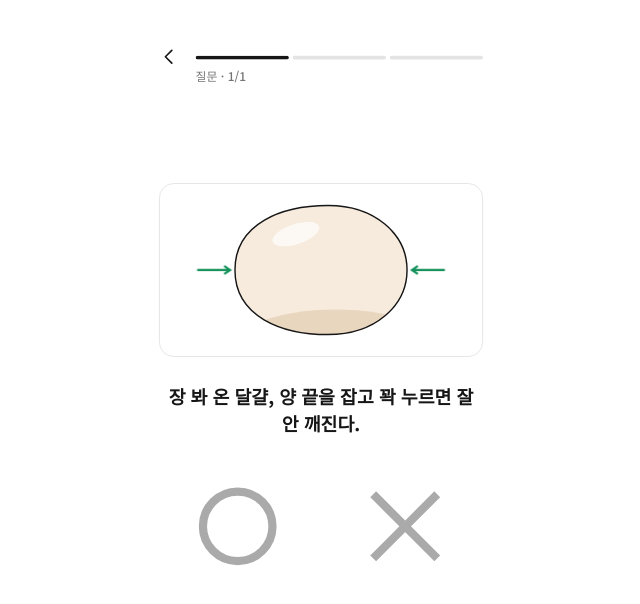
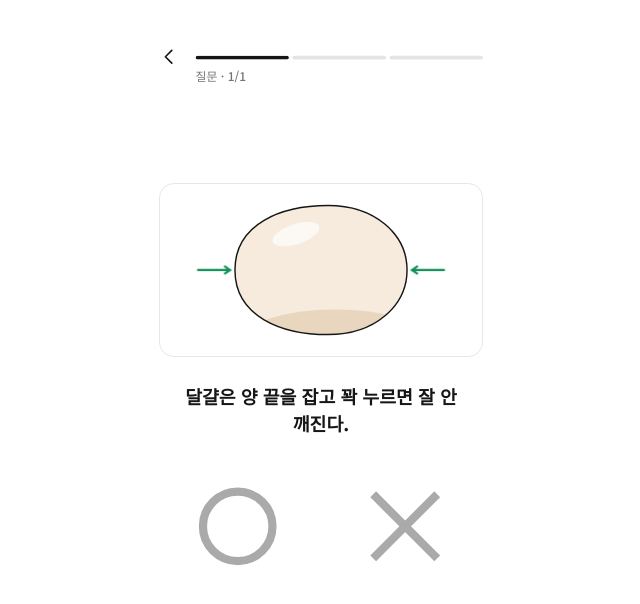
Before and after one commit to siro01117/apptive-motion, a plain HTML site: page egg-arch/index.html in a window 1280 px wide. Shown: the whole page, without its empty margins (319-959 px from the left). Drawn offline with Linux system fonts and the light colour scheme.

Commit message:
후킹 질문 담백하게
Co-Authored-By: Claude Fable 5.2 <noreply@anthropic.com>

```diff
--- a/egg-arch/index.html
+++ b/egg-arch/index.html
@@ -283,7 +283,7 @@ html, body { margin:0; height:100%; background:#fff; transition:background .35s
     { who: K, say: '달걀 끝도 이 꼭대기처럼\n누른 힘을 곡선으로 흘려보내요.', on: ['gArc', 'gPiers', 'gArchF', 'gArchLbl', 'gEgg'], dy: 7, arc: 'arch', egg: 'crown' },
     { who: K, say: '아치를 한 바퀴 돌리면\n로마 판테온 같은 돔 지붕이 돼요.', on: ['gArc', 'gDome'], dy: -36, arc: 'dome' },
   ];
-  const HOOK = { kind: 'ox', pic: true, q: '장 봐 온 달걀, 양 끝을 잡고 꽉 누르면 잘 안 깨진다.', a: true };
+  const HOOK = { kind: 'ox', pic: true, q: '달걀은 양 끝을 잡고 꽉 누르면 잘 안 깨진다.', a: true };
   const QUIZ = [
     { kind: 'chosung', q: '달걀 껍데기와 숭례문 문이 같이 쓰는 둥근 구조는?', hint: 'ㅇㅊ', a: ['아치'], e: '아치. 둥글게 휘어서 누르는 힘을 한곳에 두지 않고 곡선 따라 흘려보내요.' },
     { kind: 'ox', q: '같은 힘이면 손바닥으로 누르나 손톱 끝으로 누르나 달걀엔 똑같다.', a: false, e: '같은 힘도 닿는 곳이 좁으면 한 점에 몰려요. 손바닥은 힘을 퍼뜨리고, 손톱 끝은 한 점을 눌러요.' },
```
